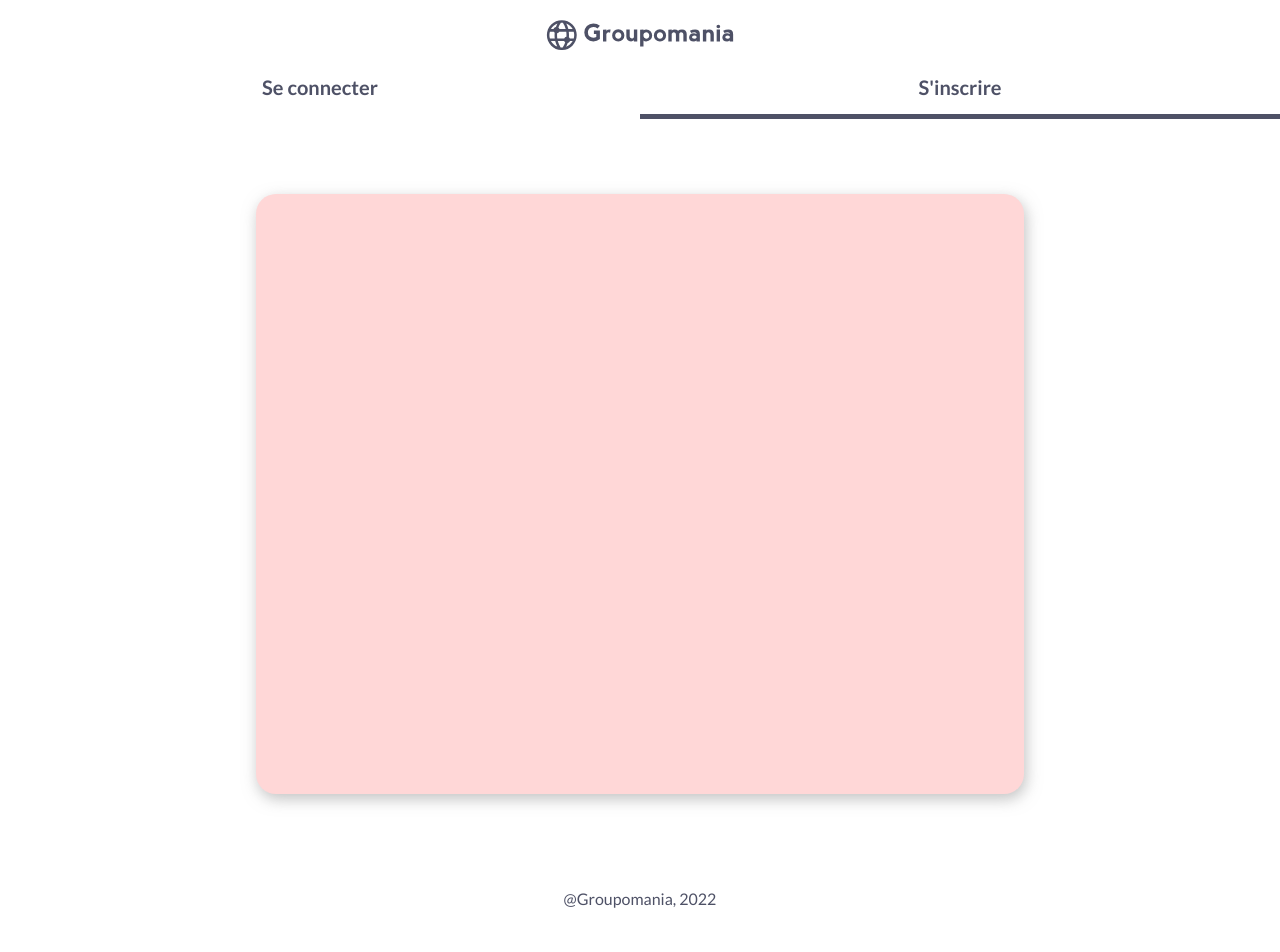
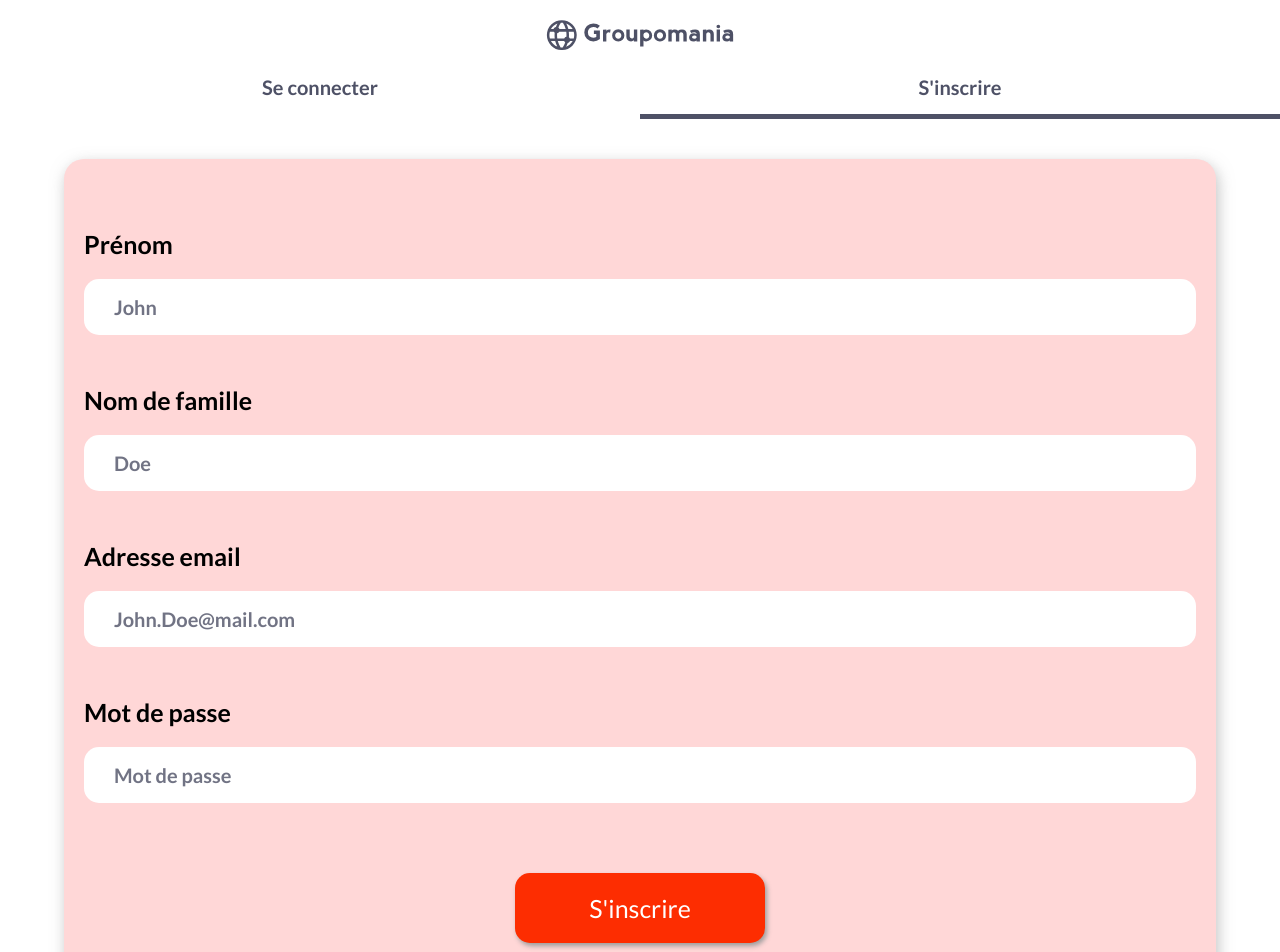
Before and after one commit to wcaillere/Groupomania_app_projet7_OC, a React (Create React App) app in the folder client/: page /signup in a window 1280 px wide. Shown: the top 952 px of the page. Before the commit the page ends 928 px from the top, so only its background shows below. Built offline with nearby package versions, Linux system fonts and the light colour scheme.

Commit message:
Mise en place page signup

```diff
--- a/client/public/index.html
+++ b/client/public/index.html
@@ -24,7 +24,10 @@
       work correctly both with client-side routing and a non-root public URL.
       Learn how to configure a non-root public URL by running `npm run build`.
     -->
-    <link href="https://fonts.googleapis.com/css2?family=Lato:wght@100;300;400;700&display=swap" rel="stylesheet">
+    <link
+      href="https://fonts.googleapis.com/css2?family=Lato:wght@100;300;400;700&display=swap"
+      rel="stylesheet"
+    />
     <title>React App</title>
   </head>
   <body>
--- a/client/src/components/connection/index.jsx
+++ b/client/src/components/connection/index.jsx
@@ -8,7 +8,6 @@
   width: 90%;
   margin: auto;
   padding: 20px;
-  height: 600px;
   background: ${colors.secondary};
   border-radius: 20px;
   overflow: hidden;
@@ -55,7 +54,7 @@
 `;
 
 const SignupLink = styled(Link)`
-  margin: auto;
+  margin: 10px auto;
   color: ${colors.Tertiary};
   font-weight: bold;
   text-align: center;
@@ -78,7 +77,7 @@
           <FormInput
             type="text"
             name="password"
-            placeholder="mot de passe"
+            placeholder="Mot de passe"
           ></FormInput>
         </TitleInput>
         <ConnectButton type="submit" value="Se connecter" />
--- a/client/src/pages/signup/index.jsx
+++ b/client/src/pages/signup/index.jsx
@@ -2,23 +2,110 @@
 import Footer from '../../components/Footer';
 import styled from 'styled-components';
 import colors from '../../utils/style/colors';
+import { Link } from 'react-router-dom';
 
 const SignupContainer = styled.div`
   display: flex;
-  width: 60%;
-  margin: 75px auto;
-  height: 600px;
+  flex-direction: column;
+  width: 90%;
+  margin: auto;
+  padding: 20px;
   background: ${colors.secondary};
   border-radius: 20px;
   overflow: hidden;
   box-shadow: 2px 5px 15px 0px rgba(171, 171, 171, 0.72);
 `;
 
+const Form = styled.form`
+  display: flex;
+  flex-direction: column;
+`;
+
+const TitleInput = styled.label`
+  font-size: 25px;
+  font-weight: bold;
+  margin-top: 50px;
+`;
+
+const FormInput = styled.input`
+  display: block;
+  width: 100%;
+  margin-top: 20px;
+  border: none;
+  border-radius: 15px;
+  font-size: 20px;
+  padding: 16px;
+  background-image: url(../../assets/mail.svg) no-repeat scroll 7px 7px;
+  padding-left: 30px;
+  ::placeholder {
+    color: ${colors.Tertiary};
+    font-weight: bold;
+    opacity: 80%;
+  }
+`;
+
+const ConnectButton = styled.input`
+  width: 80%;
+  max-width: 250px;
+  font-size: 25px;
+  margin: 70px auto 20px auto;
+  padding: 20px;
+  border: none;
+  border-radius: 15px;
+  color: white;
+  background: ${colors.primary};
+  box-shadow: 2px 3px 5px 0px #9c9c9c;
+`;
+
+const SignupLink = styled(Link)`
+  margin: 10px auto;
+  color: ${colors.Tertiary};
+  font-weight: bold;
+  text-align: center;
+`;
+
 function Signup() {
   return (
     <div>
       <Header />
-      <SignupContainer />
+      <SignupContainer>
+        <Form>
+          <TitleInput>
+            Prénom
+            <FormInput
+              type="text"
+              name="firstname"
+              placeholder="John"
+            ></FormInput>
+          </TitleInput>
+          <TitleInput>
+            Nom de famille
+            <FormInput
+              type="text"
+              name="lastname"
+              placeholder="Doe"
+            ></FormInput>
+          </TitleInput>
+          <TitleInput>
+            Adresse email
+            <FormInput
+              type="text"
+              name="mail"
+              placeholder="John.Doe@mail.com"
+            ></FormInput>
+          </TitleInput>
+          <TitleInput>
+            Mot de passe
+            <FormInput
+              type="text"
+              name="password"
+              placeholder="Mot de passe"
+            ></FormInput>
+          </TitleInput>
+          <ConnectButton type="submit" value="S'inscrire" />
+        </Form>
+        <SignupLink to="/">Déjà un compte ? Connectez-vous ici !</SignupLink>
+      </SignupContainer>
       <Footer />
     </div>
   );
```
